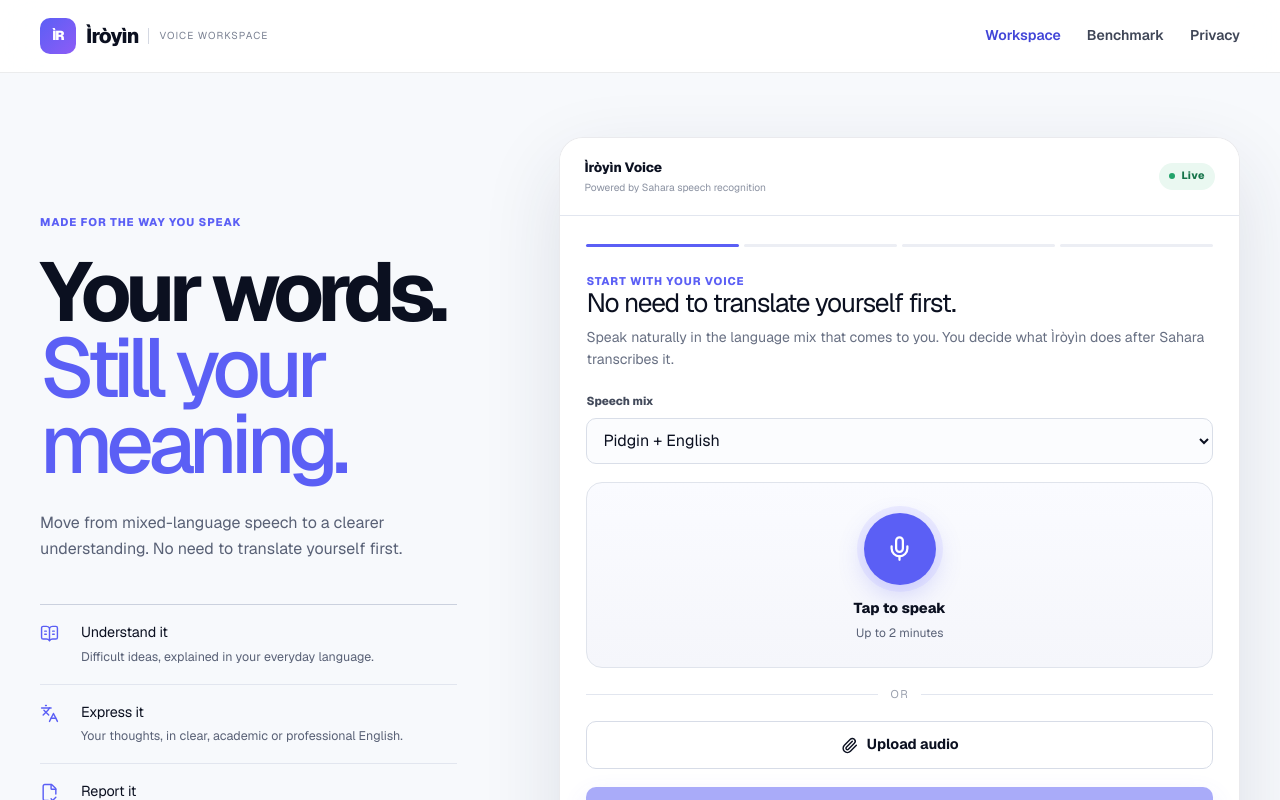
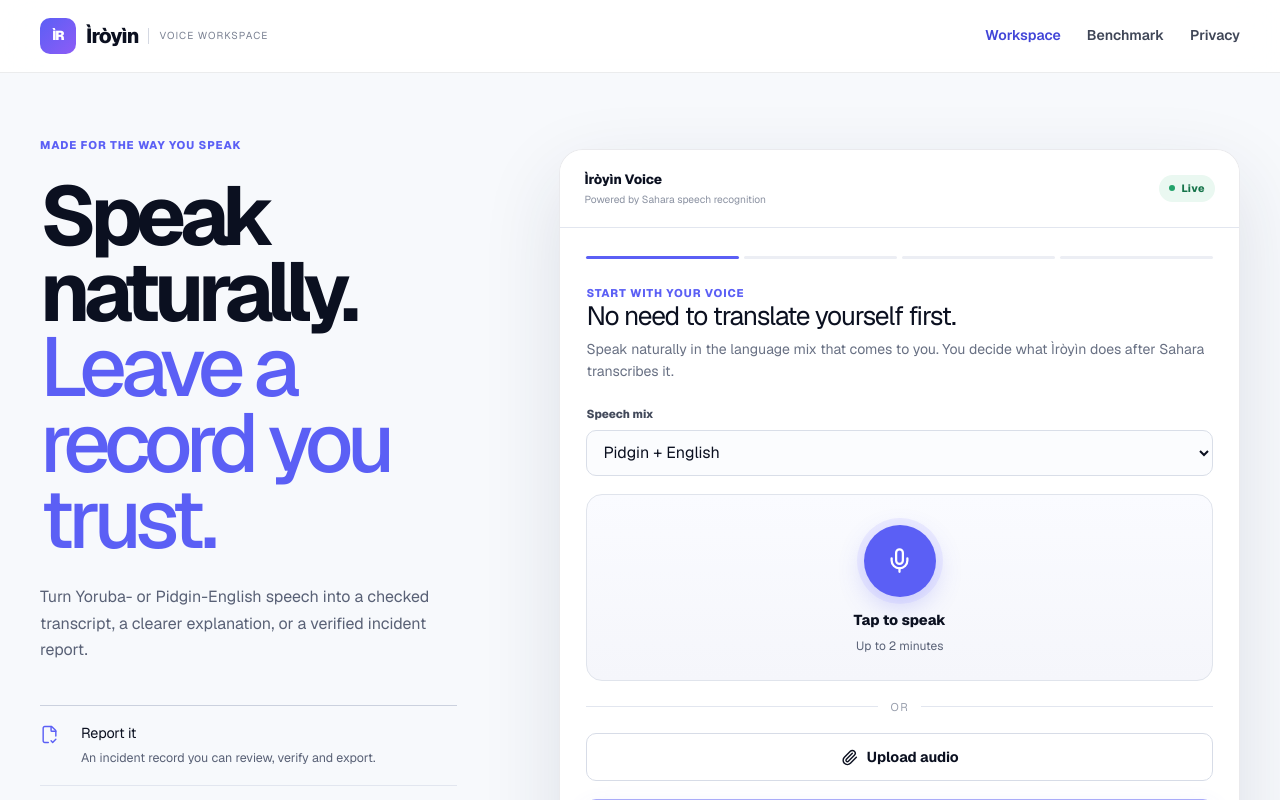
Before and after one commit to Rolexcode/iroyin, a Next.js app: page / in a window 1280 px wide. Shown: the top 800 px of the page. Built offline with nearby package versions, Linux system fonts and the light colour scheme.

Commit message:
product: sharpen report-first positioning

```diff
--- a/src/app/page.tsx
+++ b/src/app/page.tsx
@@ -3,9 +3,9 @@
 import { ReporterStudio } from "@/components/reporter-studio";
 
 const outcomes = [
+  { icon: FileCheck2, title: "Report it", copy: "An incident record you can review, verify and export." },
   { icon: BookOpenText, title: "Understand it", copy: "Difficult ideas, explained in your everyday language." },
   { icon: Languages, title: "Express it", copy: "Your thoughts, in clear, academic or professional English." },
-  { icon: FileCheck2, title: "Report it", copy: "An incident record you can review, verify and export." },
 ];
 
 export default function Home() {
@@ -13,8 +13,8 @@
     <div className="site-shell workspace-layout">
       <aside className="workspace-intro" aria-labelledby="workspace-title">
         <p className="section-kicker">Made for the way you speak</p>
-        <h1 id="workspace-title">Your words.<br /><span>Still your meaning.</span></h1>
-        <p className="workspace-description">Move from mixed-language speech to a clearer understanding. No need to translate yourself first.</p>
+        <h1 id="workspace-title">Speak naturally.<br /><span>Leave a record you trust.</span></h1>
+        <p className="workspace-description">Turn Yoruba- or Pidgin-English speech into a checked transcript, a clearer explanation, or a verified incident report.</p>
         <div className="outcome-list" aria-label="What you can do after speaking">
           {outcomes.map(({ icon: Icon, title, copy }) => (
             <div className="outcome-item" key={title}>
--- a/src/app/privacy/page.tsx
+++ b/src/app/privacy/page.tsx
@@ -23,7 +23,7 @@
         </div>
         <aside className="privacy-detail">
           <h2>What leaves your browser</h2>
-          <p>When you choose to transcribe, the audio is sent to Sahara by Intron through the Ìròyìn server route. When live structured extraction is configured, the transcript is sent to the pinned OpenAI model through a separate server route. API keys remain server-side.</p>
+          <p>When you choose to transcribe, the audio is sent to Sahara by Intron through the Ìròyìn server route. Report structuring currently runs with deterministic local rules so the prototype can be tested without a paid extractor. Explain and Express may send transcript text to the configured Groq semantic model; otherwise they use a local fallback. API keys remain server-side.</p>
           <h2>What this prototype does not do</h2>
           <ul><li>Create user accounts</li><li>Store cases in a server database</li><li>Provide legal advice</li><li>Infer missing people, places, dates, amounts, or risks</li><li>Submit to an authority automatically</li></ul>
           <p className="privacy-contact">Before using any linked agency, review its own privacy policy and submission requirements.</p>
```
